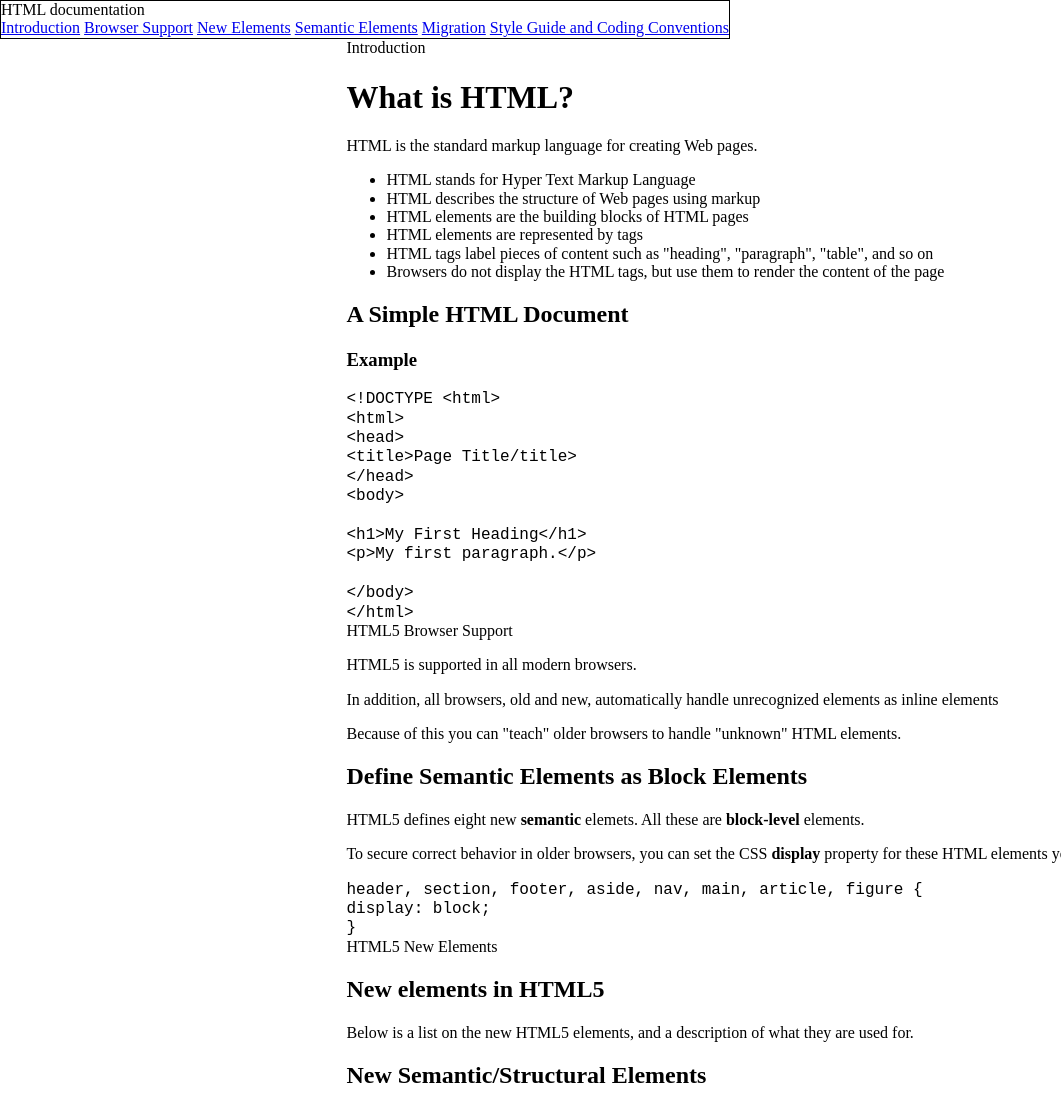
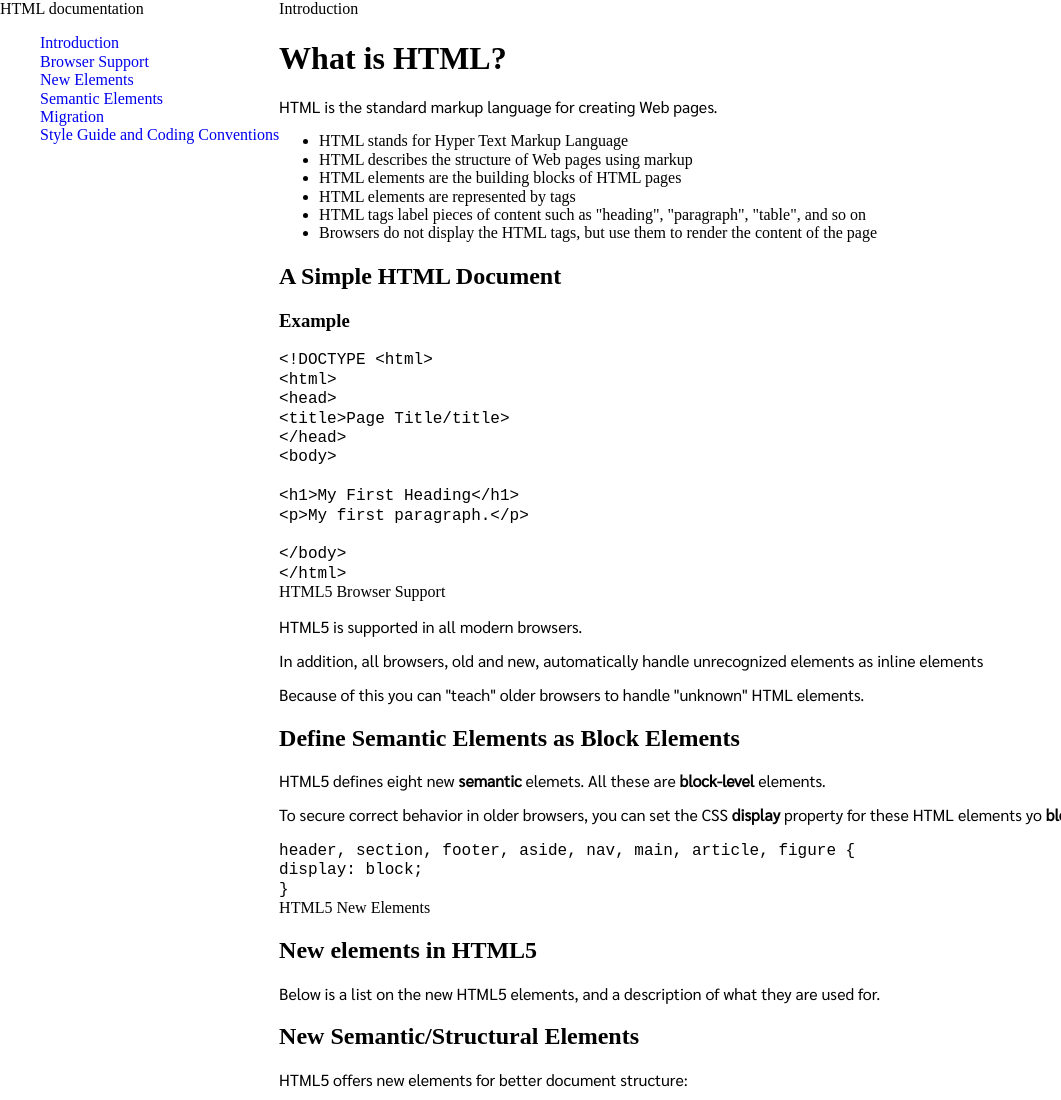
Before and after one commit to vanesadeneb/FCC, a plain HTML site: page technical-documentation-page/index.html in a window 1280 px wide. Shown: the top 1100 px of the page, without its empty margins (0-1061 px from the left). Drawn offline with Linux system fonts and the light colour scheme.

Commit message:
technical documentation
adding css style

```diff
--- a/technical-documentation-page/css/style.css
+++ b/technical-documentation-page/css/style.css
@@ -1,7 +1,13 @@
-#navbar{
-    float: left;
-    border: 1px solid black;
+body{
+    display:flex;
+    font-family: 'Noto Serif SC', serif;
 }
-#main-doc{
-    float: right;
+nav ul li{
+    list-style-type: none;
 }
+a{
+    text-decoration: none;
+}
+p{
+    font-family: 'Sarabun', sans-serif;
+}
--- a/technical-documentation-page/index.html
+++ b/technical-documentation-page/index.html
@@ -5,18 +5,21 @@
   <meta name="viewport" content="width=device-width, initial-scale=1.0">
   <meta http-equiv="X-UA-Compatible" content="ie=edge">
   <link rel="stylesheet" href="css/normalize.css">
+  <link href="https://fonts.googleapis.com/css?family=Sarabun:100,400|Noto+Serif+SC:200,400" " rel="stylesheet">
   <link rel="stylesheet" href="css/style.css">
   <title>HTML 5 Documentation</title>
 </head>
 <body>
   <nav id="navbar">
     <header id="html_documentation">HTML documentation</header>
-    <a href="#introduction" class="nav-link">Introduction</a>
-    <a href="#support" class="nav-link">Browser Support</a>
-    <a href="#new_elements" class="nav-link">New Elements</a>
-    <a href="#semantic" class="nav-link">Semantic Elements</a>
-    <a href="#migration" class="nav-link">Migration</a>
-    <a href="#style_guide" class="nav-link">Style Guide and Coding Conventions</a>
+    <ul>
+      <li><a href="#introduction" class="nav-link">Introduction</a></li>
+      <li><a href="#support" class="nav-link">Browser Support</a></li>
+      <li><a href="#new_elements" class="nav-link">New Elements</a></li>
+      <li><a href="#semantic" class="nav-link">Semantic Elements</a></li>
+      <li><a href="#migration" class="nav-link">Migration</a></li>
+      <li><a href="#style_guide" class="nav-link">Style Guide and Coding Conventions</a></li>
+    </ul>
   </nav>
   <main id="main-doc">
     <section class="main-section" id="introduction">
```
